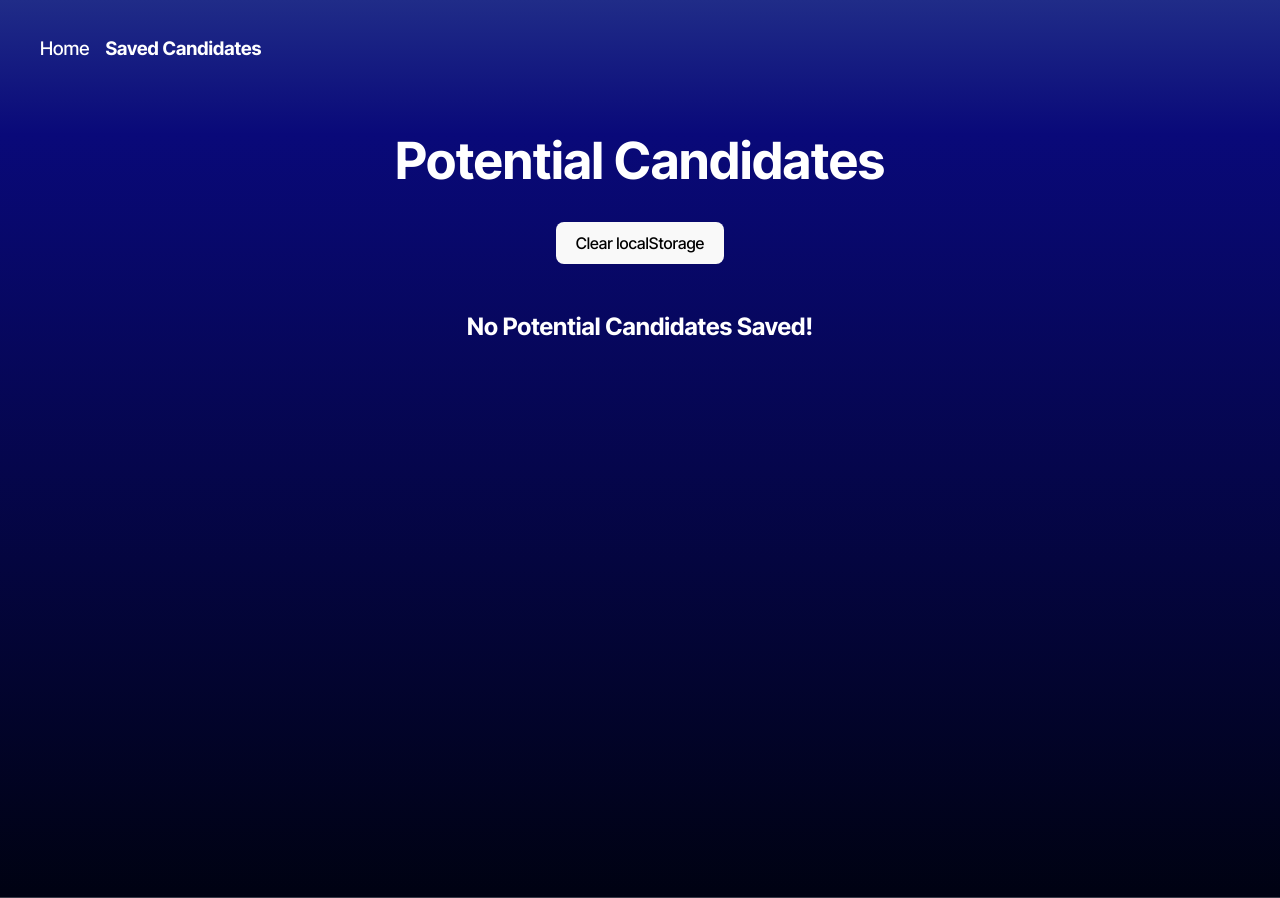
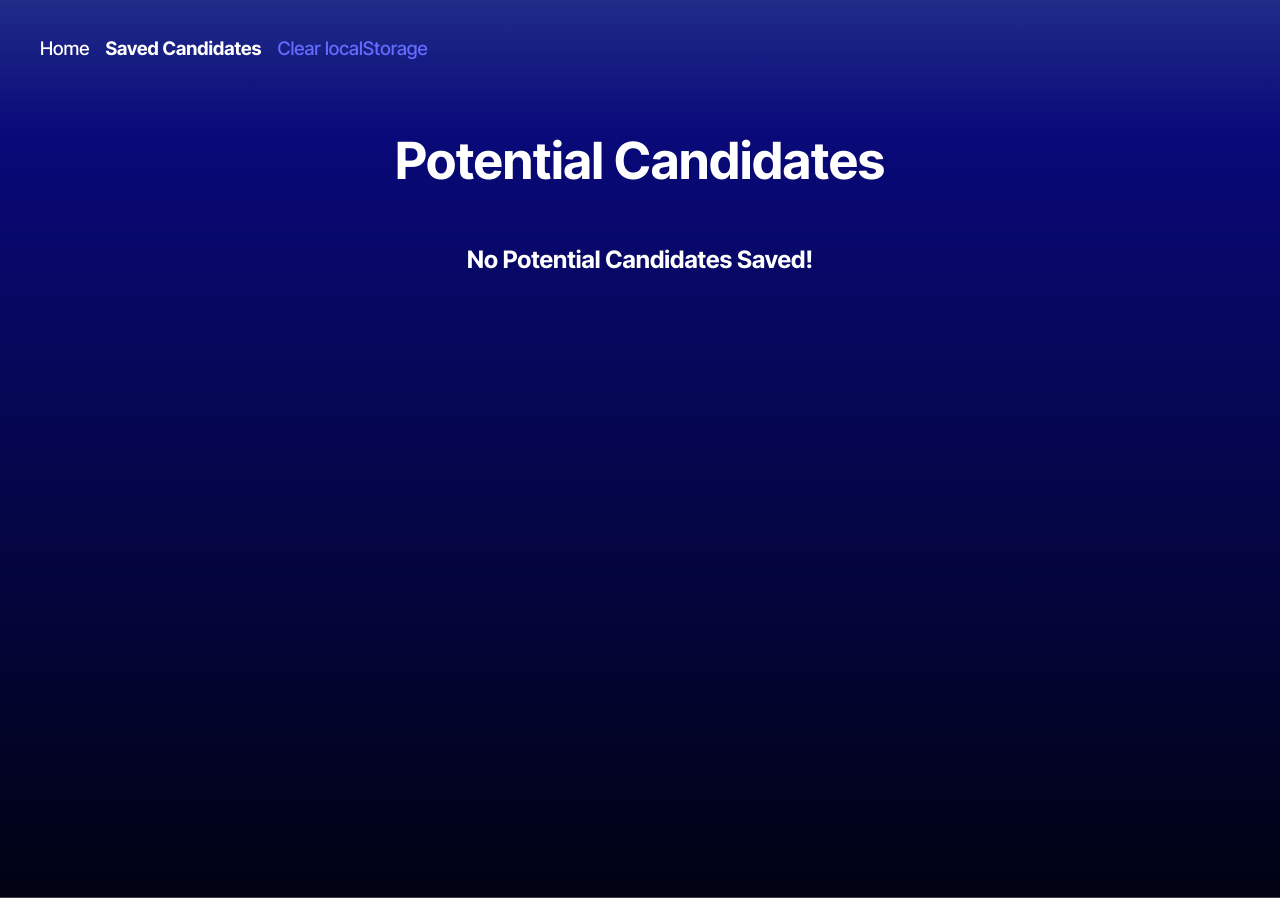
Before and after one commit to haydencfb/candidate-search-update, a React (Vite) app: page /SavedCandidates in a window 1280 px wide. Built offline with nearby package versions, Linux system fonts and the light colour scheme.

Commit message:
final commit, moved ternary argument

```diff
--- a/src/api/API.tsx
+++ b/src/api/API.tsx
@@ -3,7 +3,7 @@ const searchGithub = async () => {
     const start = Math.floor(Math.random() * 100000000) + 1;
     // console.log(import.meta.env);
     const response = await fetch(
-      `https://api.github.com/users?since=${start}&per_page=5`,
+      `https://api.github.com/users?since=${start}`,
       {
         headers: {
           Authorization: `Bearer ${import.meta.env.VITE_GITHUB_TOKEN}`,
--- a/src/components/Nav.tsx
+++ b/src/components/Nav.tsx
@@ -24,6 +24,10 @@ const Nav = () => {
             Saved Candidates
           </NavLink>
         </h3>
+
+        <h3 className='nav-item'>
+          <NavLink to="/" style={{marginBottom: "25px"}} onClick={() => localStorage.clear()}>Clear localStorage</NavLink>
+        </h3>
     </nav>
 
   )
--- a/src/components/SavedCandidateCard.tsx
+++ b/src/components/SavedCandidateCard.tsx
@@ -2,13 +2,11 @@ import type Candidate from '../interfaces/Candidate.interface.tsx';
 import { FaMinusCircle } from "react-icons/fa";
 import { useState, useEffect } from "react";
 
-type SavedCandidateCardProps = {
-    removeFromStorage?: ((login: string | null) => void) | null;
-};
-
-const SavedCandidateCard = ({}: SavedCandidateCardProps) => {
+const SavedCandidateCard = () => {
 
     const [savedCandidates, setSavedCandidates] = useState<Candidate[]>([]);
+
+    const storedCandidates = localStorage.getItem('selectedCandidate');
 
     useEffect(() => {
         let parsedCandidates: Candidate[] = [];
@@ -32,6 +30,7 @@ const SavedCandidateCard = ({}: SavedCandidateCardProps) => {
 
     return (
         <>
+        {storedCandidates !== null && storedCandidates !== "[]" ? (
             <table className="table">
             <thead>
                 <tr>
@@ -83,6 +82,9 @@ const SavedCandidateCard = ({}: SavedCandidateCardProps) => {
                 }
             </tbody>
         </table>
+        ) : (
+            <h2>No Potential Candidates Saved!</h2>
+        )}
 
         </>
     )
--- a/src/pages/SavedCandidates.tsx
+++ b/src/pages/SavedCandidates.tsx
@@ -2,17 +2,10 @@ import SavedCandidateCard from "../components/SavedCandidateCard";
 
 const SavedCandidates = () => {
 
-  const storedCandidates = localStorage.getItem('selectedCandidate');
-
   return (
     <>
       <h1>Potential Candidates</h1>
-      <button style={{marginBottom: "25px"}} onClick={() => localStorage.clear()}>Clear localStorage</button>
-        {storedCandidates !== null && storedCandidates !== "[]" ? (
-          <SavedCandidateCard />
-        ) : (
-          <h2>No Potential Candidates Saved!</h2>
-        )}
+      <SavedCandidateCard />
     </>
   );
 };
```
Lines whose indentation alone changed are shown as unchanged.
